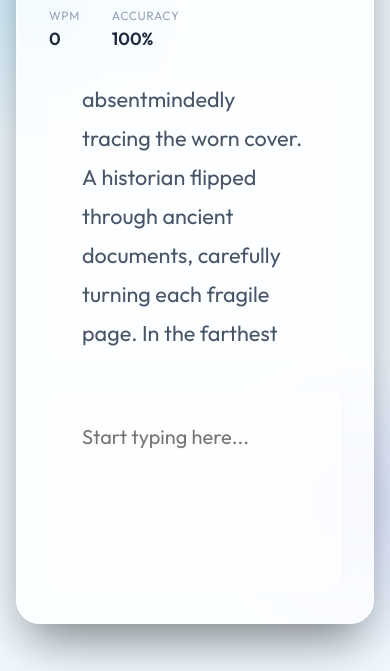
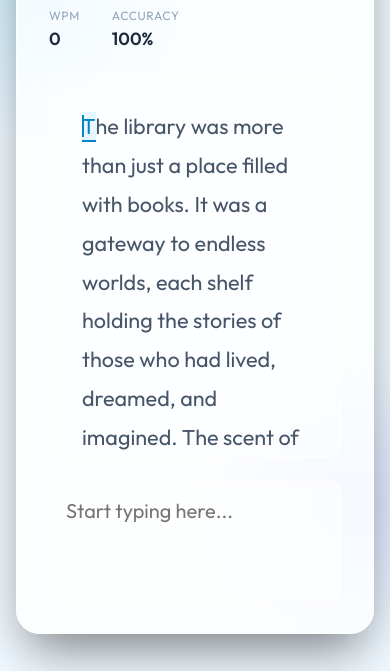
Before and after one commit to IAMolofficial/Typing-test, a website built with Vite: page index.html in a window 390 px wide. Shown: the part 173-844 px from the top of the page. Built offline with nearby package versions, Linux system fonts and the light colour scheme.

Commit message:
Revert to Vertical Layout (Optimized for Visibility)

```diff
--- a/src/style.css
+++ b/src/style.css
@@ -33,11 +33,10 @@
 
 #app {
   width: 100%;
-  max-width: 1400px;
-  /* Wider container */
+  max-width: 1000px;
+  /* Optimized width */
   padding: 1rem;
   height: 95vh;
-  /* Use full height */
   display: flex;
   flex-direction: column;
 }
@@ -55,8 +54,6 @@
   gap: 1.5rem;
   position: relative;
   overflow: hidden;
-  max-height: 90vh;
-  /* Ensure it doesn't exceed screen height */
   flex: 1;
   /* Fill app height */
 }
@@ -146,29 +143,26 @@
 
 .split-container {
   display: flex;
-  flex-direction: row;
-  /* Side by side */
-  gap: 2rem;
+  flex-direction: column;
+  /* Vertical Stack */
+  gap: 1.5rem;
   flex: 1;
   min-height: 0;
-  /* Important for flex child scrolling */
   overflow: hidden;
 }
 
 .reference-container {
   flex: 1;
-  /* Take 50% */
+  /* Take remaining space to show full text */
   background: rgba(255, 255, 255, 0.3);
   padding: 2rem;
   border-radius: 12px;
   overflow-y: auto;
-  /* Still auto just in case, but goal is fit */
   border: 1px solid var(--glass-border);
   position: relative;
   scrollbar-width: thin;
-  display: flex;
-  align-items: center;
-  /* Center text vertically */
+  display: block;
+  /* Normal block flow */
 }
 
 .text-display {
@@ -238,12 +232,11 @@
 }
 
 .input-container {
-  flex: 1;
-  /* Take 50% */
+  flex-shrink: 0;
+  height: 120px;
+  /* Smaller, fixed height for input */
   display: flex;
   flex-direction: column;
-  height: auto;
-  /* Reset fixed height */
 }
 
 .visible-input {
@@ -252,7 +245,7 @@
   background: rgba(255, 255, 255, 0.5);
   border: 1px solid var(--glass-border);
   border-radius: 12px;
-  padding: 2rem;
+  padding: 1rem;
   color: var(--text-color);
   font-family: var(--font-main);
   font-size: 1.25rem;
@@ -264,18 +257,6 @@
 .visible-input:focus {
   border-color: var(--primary-color);
   box-shadow: 0 0 0 2px rgba(56, 189, 248, 0.2);
-}
-
-/* Response for smaller screens */
-@media (max-width: 768px) {
-  .split-container {
-    flex-direction: column;
-  }
-
-  .input-container {
-    height: 200px;
-    flex: none;
-  }
 }
 
 .reference-container::-webkit-scrollbar-track {
```
